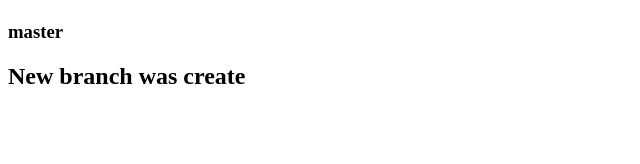
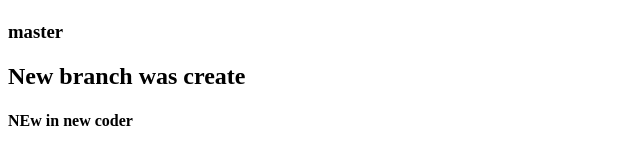
Before and after one commit to HikHame/lessongit, a plain HTML site: page index.html in a window 1280 px wide. Shown: the whole page, without its empty margins (0-640 px from the left). Drawn offline with Linux system fonts and the light colour scheme.

Commit message:
New commit in new codder

```diff
--- a/index.html
+++ b/index.html
@@ -8,6 +8,7 @@
     <h1></h1>
     <h3>master</h3>
     <h2>New branch was create</h2>
+    <h4>NEw in new coder</h4>
 
 </body>
 </html>
```
